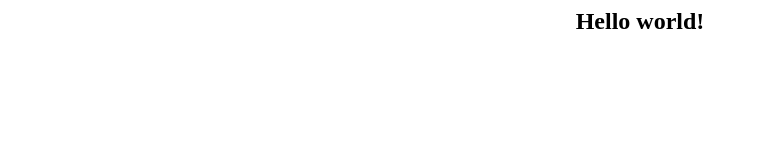
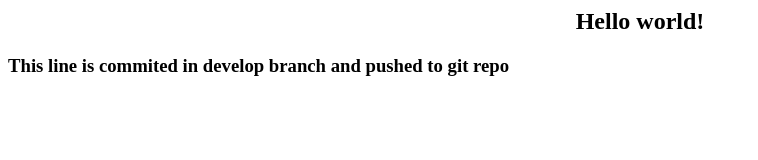
Before and after one commit to RonW8/devopscaps1a, a plain HTML site: page index.html in a window 1280 px wide. Shown: the whole page, without its empty margins (0-758 px from the left). Drawn offline with Linux system fonts and the light colour scheme.

Commit message:
commit on develop branch

```diff
--- a/index.html
+++ b/index.html
@@ -4,5 +4,6 @@
 </head>
 <body style = "background-image:url('images/github3.jpg'); background-size: 100%">
 <h2 ALIGN=CENTER>Hello world!</h2>
+<h3>This line is commited in develop branch and pushed to git repo</h3>
 </body>
 </html>
```
